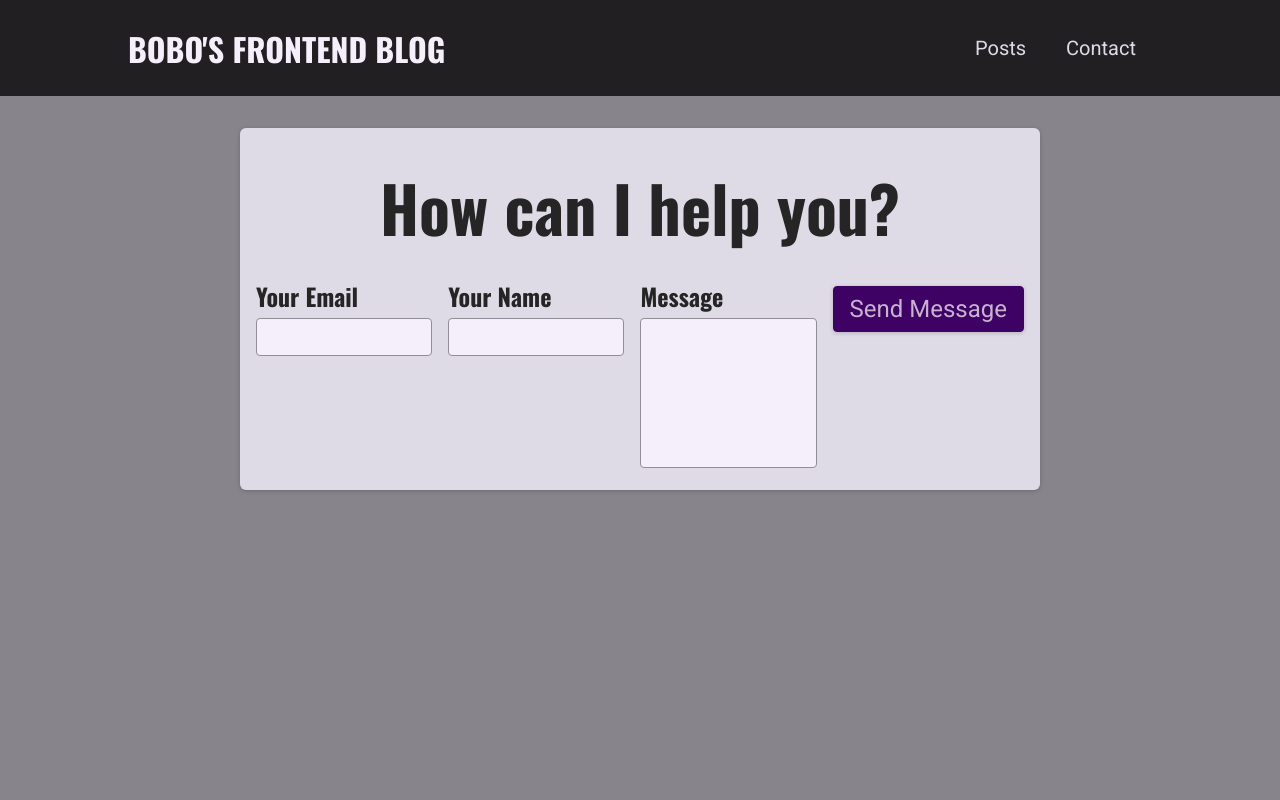
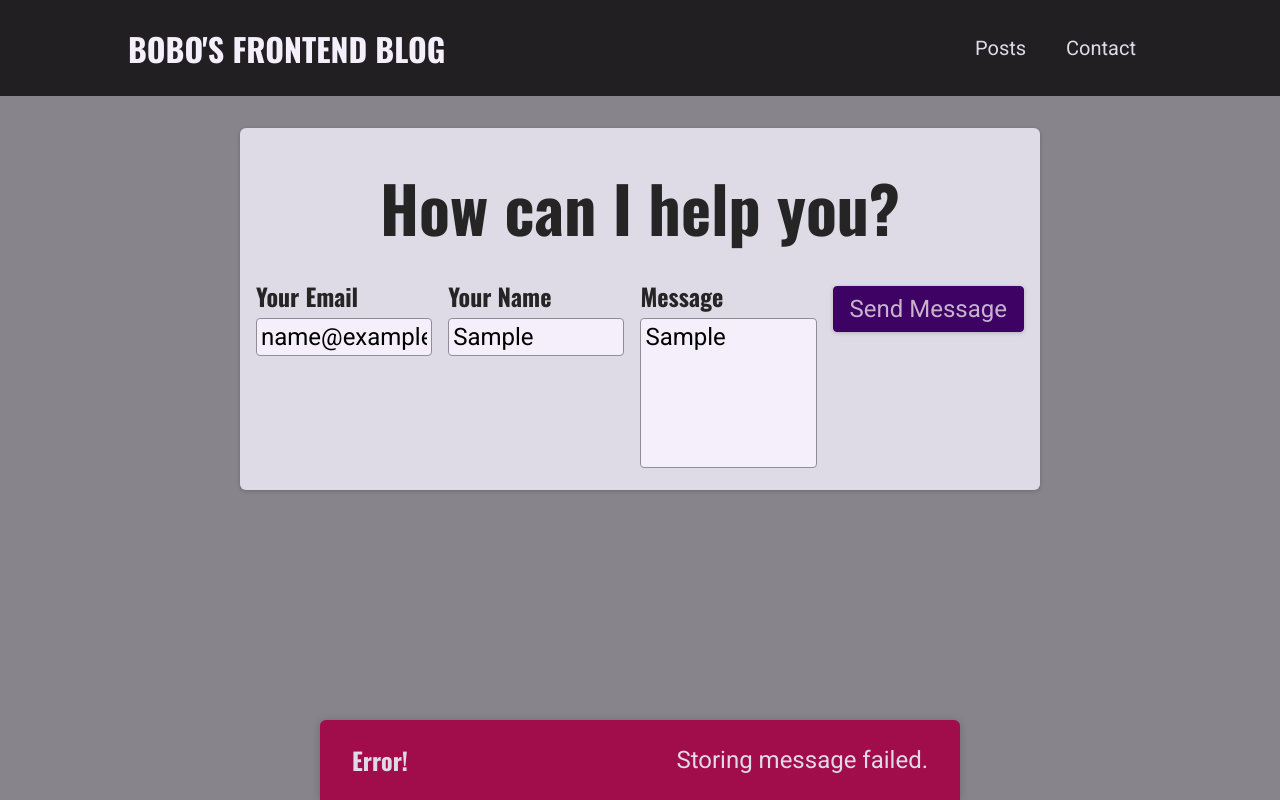
Before and after one commit to BHyeonKim/nextjs_blog, a Next.js app: page /contact in a window 1280 px wide. Both pictures are taken after typing "name@example.com", "Sample", "Sample" into the empty fields and a click on the button "Send Message". Built offline with nearby package versions, Linux system fonts and the light colour scheme; no server answers; the database is empty.

Commit message:
Adding UI Feedback With Notifications

```diff
--- a/components/contact/contact-form.js
+++ b/components/contact/contact-form.js
@@ -1,28 +1,85 @@
-import { useState } from 'react';
+import { useState, useEffect } from 'react';
 import classes from './contact-form.module.css';
+import Notification from '../ui/notification';
+
+async function sendContactData(contactDetails) {
+  const response = await fetch('/api/contact', {
+    method: 'POST',
+    body: JSON.stringify(contactDetails),
+    headers: {
+      'Content-Type': 'application/json',
+    },
+  });
+
+  const data = await response.json();
+
+  if (!response.ok) {
+    throw new Error(data.message || 'Something went wrong.');
+  }
+}
+
 function ContactForm(props) {
   const [enteredEmail, setEnteredEmail] = useState('');
   const [enteredName, setEnteredName] = useState('');
   const [enteredMessage, setEnteredMessage] = useState('');
 
-  function sendMessageHandler(event) {
+  const [requestStatus, setRequestStatus] = useState(); // 'success','pending','error'
+  const [requestError, setRequestError] = useState();
+
+  useEffect(() => {
+    if (requestStatus === 'success' || requestStatus === 'error') {
+      const timer = setTimeout(() => {
+        setRequestStatus(null);
+        setRequestError(null);
+      }, 3000);
+      return () => clearTimeout(timer);
+    }
+  }, [requestStatus]);
+
+  async function sendMessageHandler(event) {
     event.preventDefault();
 
-    fetch('/api/contact', {
-      method: 'POST',
-      body: JSON.stringify({
+    setRequestStatus('pending');
+
+    try {
+      await sendContactData({
         email: enteredEmail,
         name: enteredName,
         message: enteredMessage,
-      }),
-      headers: {
-        'Content-Type': 'application/json',
-      },
-    });
+      });
+      setRequestStatus('success');
+      setEnteredEmail('');
+      setEnteredName('');
+      setEnteredMessage('');
+    } catch (error) {
+      setRequestError(error.message);
+      setRequestStatus('error');
+    }
+  }
 
-    setEnteredEmail('');
-    setEnteredName('');
-    setEnteredMessage('');
+  let notification;
+
+  if (requestStatus === 'pending') {
+    notification = {
+      status: 'pending',
+      title: 'Sending message...',
+      message: 'Your message is on its way.',
+    };
+  }
+
+  if (requestStatus === 'success') {
+    notification = {
+      status: 'success',
+      title: 'Success!',
+      message: 'Message sent successfully!',
+    };
+  }
+  if (requestStatus === 'error') {
+    notification = {
+      status: 'error',
+      title: 'Error!',
+      message: requestError,
+    };
   }
 
   return (
@@ -67,6 +124,13 @@
           </div>
         </div>
       </form>
+      {notification && (
+        <Notification
+          title={notification.title}
+          message={notification.message}
+          status={notification.status}
+        />
+      )}
     </section>
   );
 }
--- /dev/null
+++ b/components/ui/notification.js
@@ -0,0 +1,28 @@
+import ReactDOM from 'react-dom';
+
+import classes from './notification.module.css';
+
+function Notification(props) {
+  const { title, message, status } = props;
+
+  let statusClasses = '';
+
+  if (status === 'success') {
+    statusClasses = classes.success;
+  }
+
+  if (status === 'error') {
+    statusClasses = classes.error;
+  }
+
+  const cssClasses = `${classes.notification} ${statusClasses}`;
+
+  return (
+    <div className={cssClasses}>
+      <h2>{title}</h2>
+      <p>{message}</p>
+    </div>
+  );
+}
+
+export default Notification;
--- /dev/null
+++ b/components/ui/notification.module.css
@@ -0,0 +1,43 @@
+.notification {
+  display: flex;
+  justify-content: space-between;
+  align-items: center;
+  color: var(--color-grey-100);
+  background-color: var(--color-grey-800);
+  padding: 0 var(--size-8);
+  box-shadow: 0 1px 8px rgba(0, 0, 0, 0.2);
+  position: fixed;
+  height: 5rem;
+  bottom: 0;
+  width: 100%;
+  left: 0;
+  border-top-right-radius: 0;
+  border-top-left-radius: 0;
+}
+
+.notification h2 {
+  font-size: var(--size-6);
+  margin: 0;
+}
+
+.notification p {
+  margin: 0;
+}
+
+.success {
+  background-color: var(--color-success-500);
+  color: var(--color-grey-800);
+}
+
+.error {
+  background-color: var(--color-error-500);
+}
+
+@media (min-width: 768px) {
+  .notification {
+    width: 40rem;
+    left: calc(50% - 20rem);
+    border-top-right-radius: 6px;
+    border-top-left-radius: 6px;
+  }
+}
```
